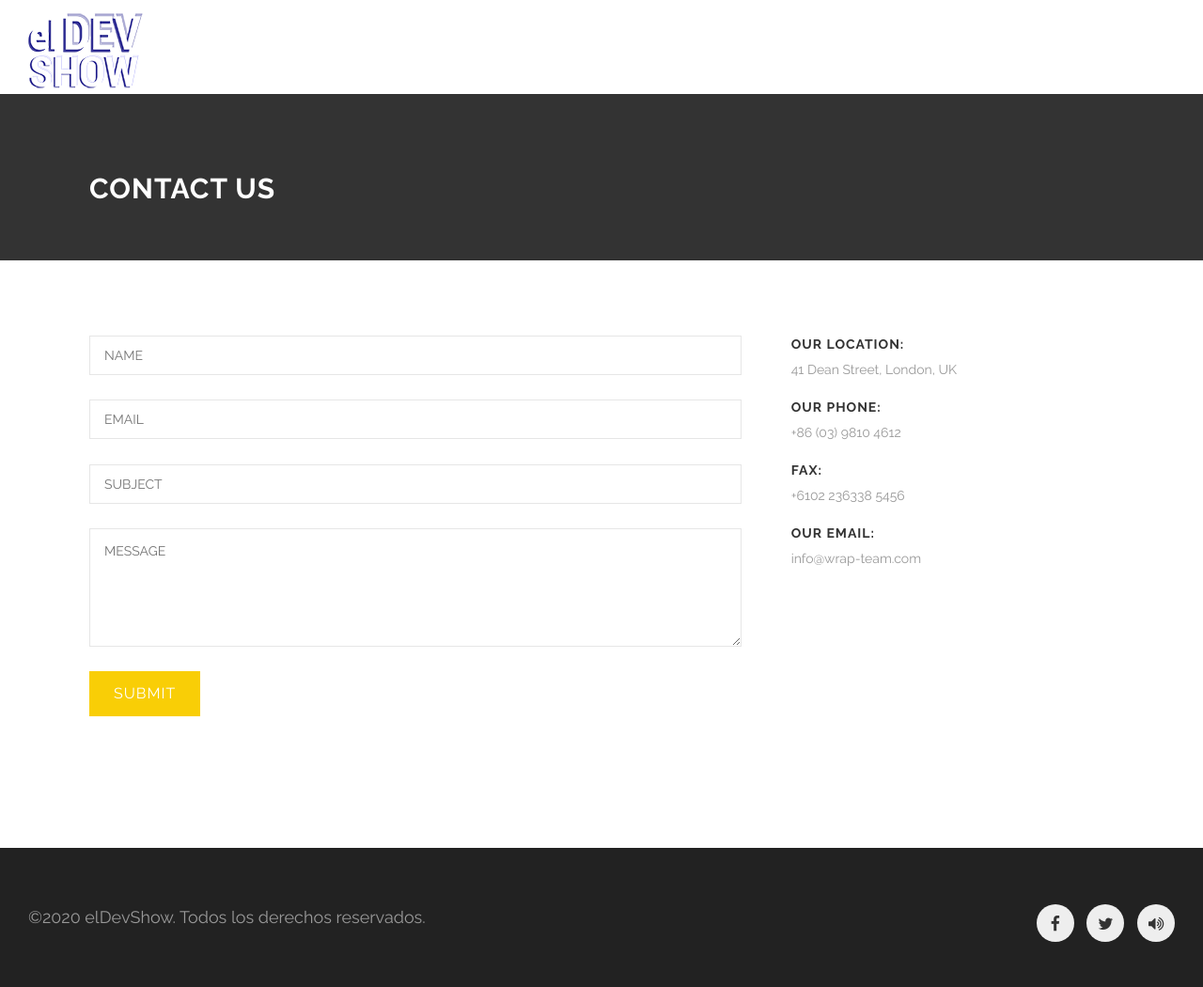
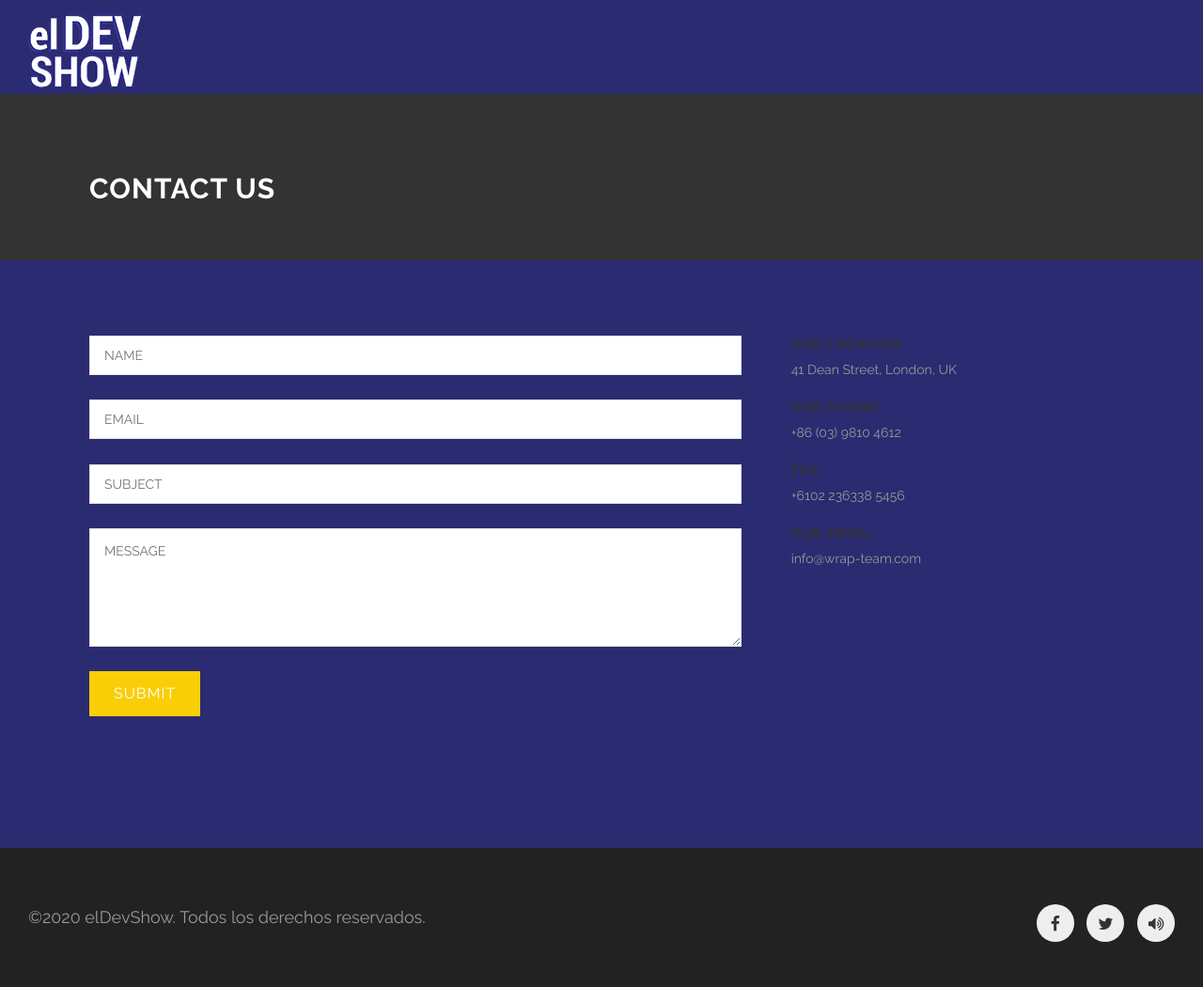
Before and after one commit to katialira/eldevshow, a Jekyll site: the page built from contact.html, in a window 1280 px wide. Shown: the whole page at 94% size. Built offline with Jekyll 4.4.1, drawn with Linux system fonts in a browser that asks for light colours.

Commit message:
Background color

```diff
--- a/_includes/head.html
+++ b/_includes/head.html
@@ -42,4 +42,9 @@
 
   <link rel="canonical" href="{{ page.url | replace:'index.html','' | prepend: site.baseurl | prepend: site.url }}">
   <link rel="alternate" type="application/rss+xml" title="{{ site.title }}" href="{{ "/feed.xml" | prepend: site.baseurl | prepend: site.url }}" />
+  <style type="text/css">
+    body, .top-bar {
+      background-color: #2b2b71 !important;
+    }
+  </style>
 </head>
```
